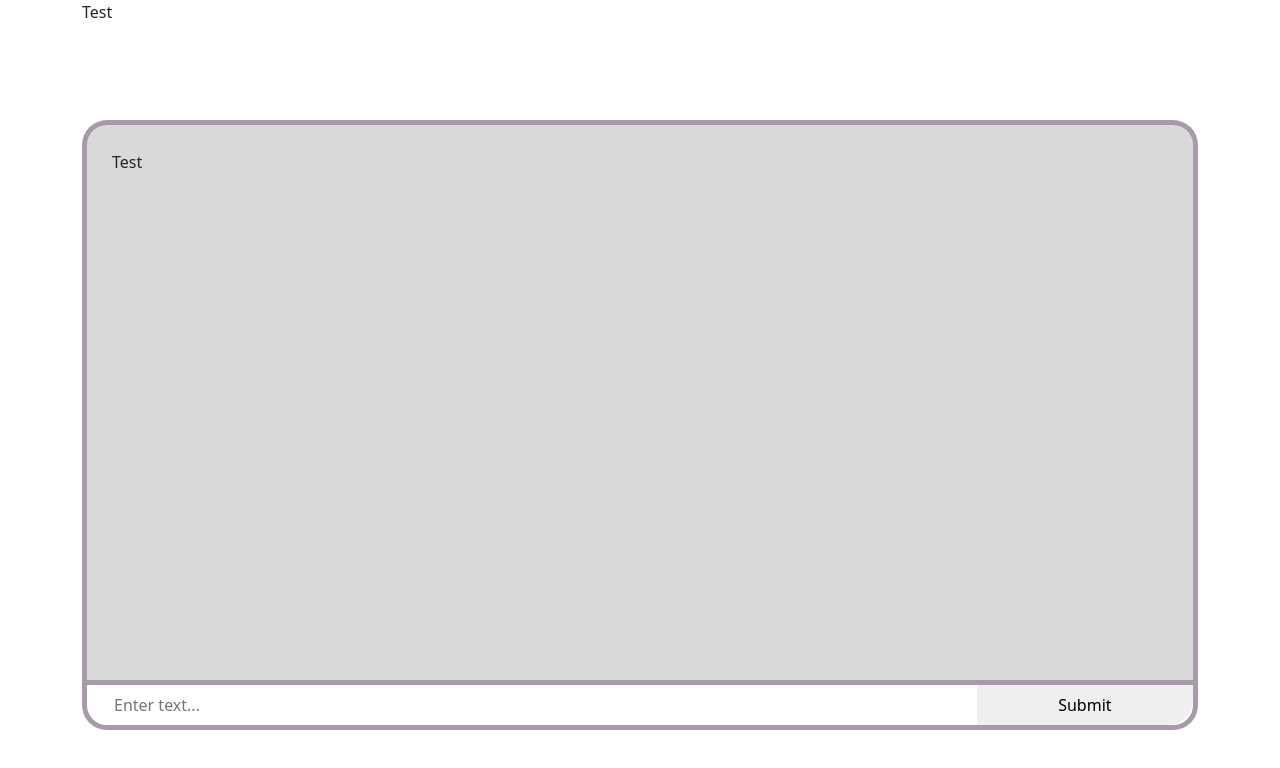
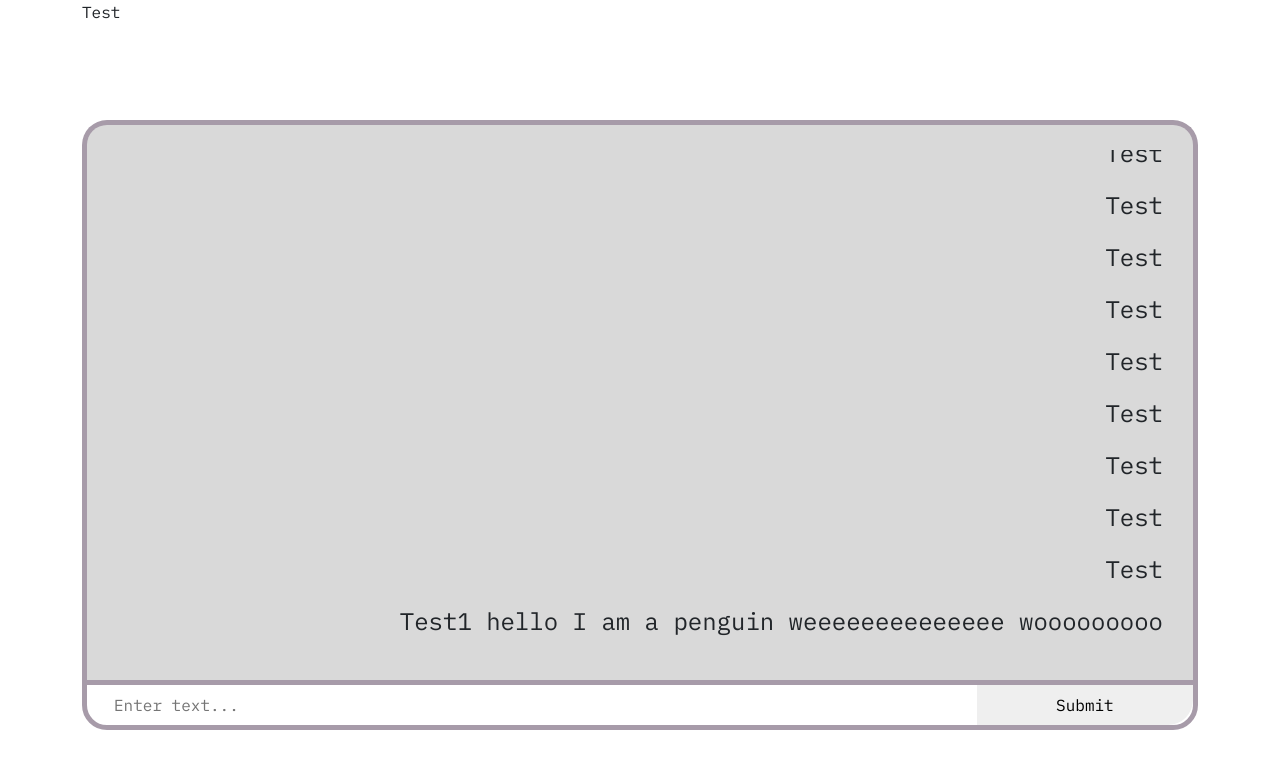
Before and after one commit to yourlocaldeveloper/adventure_app, a React app in the folder client/: page /game in a window 1280 px wide. Shown: the top 768 px of the page. Built offline with nearby package versions, Linux system fonts and the light colour scheme; a web font is replaced by a local one.

Commit message:
add styling to scrollbar and update fonts/styling for commandline page

```diff
--- a/client/src/_variables.scss
+++ b/client/src/_variables.scss
@@ -1,2 +1,9 @@
 $app-background: #fff;
 $dark-purple: #A79BA9;
+
+$scrollbar-color: #a79ba9;
+$scrollbar-color-hover: #817883;
+$scrollbar-color-bck: #c4b9c1;
+
+// Fonts
+$console-font: 'IBM Plex Mono', monospace;
--- a/client/src/components/CLI/_cli.scss
+++ b/client/src/components/CLI/_cli.scss
@@ -8,4 +8,19 @@
   border-top: solid 5px $dark-purple;
   border-right: solid 5px $dark-purple;
   padding: 25px;
+  p {
+    font-size: 1.5rem;
+    display: block;
+    width: 100%;
+    text-align: right;
+    padding: 0 5px;
+  }
 }
+
+.p-wrapper {
+  display: flex;
+  flex-direction: column-reverse;
+  width: 100%;
+  height: 100%;
+  overflow-y: auto;
+}
--- a/client/src/components/CLI/index.js
+++ b/client/src/components/CLI/index.js
@@ -4,7 +4,40 @@ const CLI = () => {
 
     return (
         <div id="cli">
-          <p>Test</p>
+          <div class="p-wrapper">
+            <p>Test1 hello I am a penguin weeeeeeeeeeeeee wooooooooo</p>
+            <p>Test</p>
+            <p>Test</p>
+            <p>Test</p>
+            <p>Test</p>
+            <p>Test</p>
+            <p>Test</p>
+            <p>Test</p>
+            <p>Test</p>
+            <p>Test</p>
+            <p>Test</p>
+            <p>Test</p>
+            <p>Test</p>
+            <p>Test</p>
+            <p>Test</p>
+            <p>Test</p>
+            <p>Test</p>
+            <p>Test</p>
+            <p>Test</p>
+            <p>Test</p>
+            <p>Test</p>
+            <p>Test</p>
+            <p>Test</p>
+            <p>Test</p>
+            <p>Test</p>
+            <p>Test</p>
+            <p>Test</p>
+            <p>Test</p>
+            <p>Test</p>
+            <p>Test</p>
+            <p>Test</p>
+            <p>Test2</p>
+          </div>
         </div>
     )
 }
--- a/client/src/components/InputBar/_inputbar.scss
+++ b/client/src/components/InputBar/_inputbar.scss
@@ -16,7 +16,6 @@
     border: 0;
   }
   input:focus {
-    border: 0 !important;
     outline: none;
   }
 }
--- a/client/src/index.scss
+++ b/client/src/index.scss
@@ -1,6 +1,7 @@
 // Imports / Variables
 
 @import url('https://fonts.googleapis.com/css2?family=Euphoria+Script&display=swap');
+@import url('https://fonts.googleapis.com/css2?family=IBM+Plex+Mono:ital,wght@0,200;0,400;0,700;1,200;1,400;1,700&display=swap');
 // font-family: 'Euphoria Script', cursive;
 
 @import "../node_modules/bootstrap/scss/bootstrap";
@@ -14,3 +15,27 @@
 @import './components/CLI/cli';
 @import './components/ProgressBar/progressbar';
 @import './components/InputBar/inputbar';
+
+/* width */
+::-webkit-scrollbar {
+  width: 10px;
+  border-radius: 5px;
+}
+
+/* Track */
+::-webkit-scrollbar-track {
+  background: $scrollbar-color-bck;
+  border-radius: 5px;
+}
+
+/* Handle */
+::-webkit-scrollbar-thumb {
+  background: $scrollbar-color;
+  border-radius: 5px;
+}
+
+/* Handle on hover */
+::-webkit-scrollbar-thumb:hover {
+  background: $scrollbar-color-hover;
+  border-radius: 5px;
+}
--- a/client/src/pages/CommandLine/_commandline.scss
+++ b/client/src/pages/CommandLine/_commandline.scss
@@ -0,0 +1,3 @@
+#command-line {
+  font-family: $console-font;
+}
```
